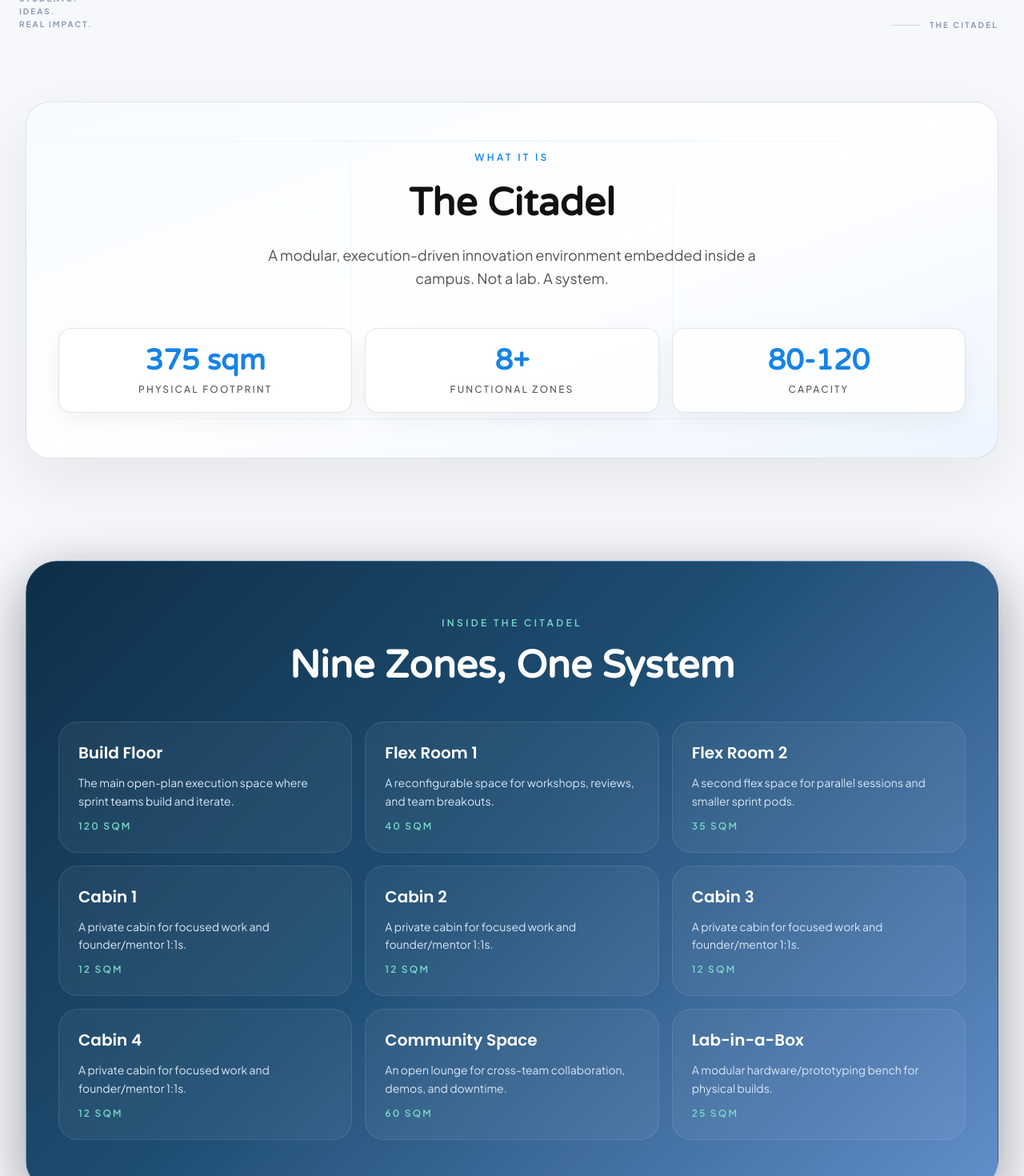
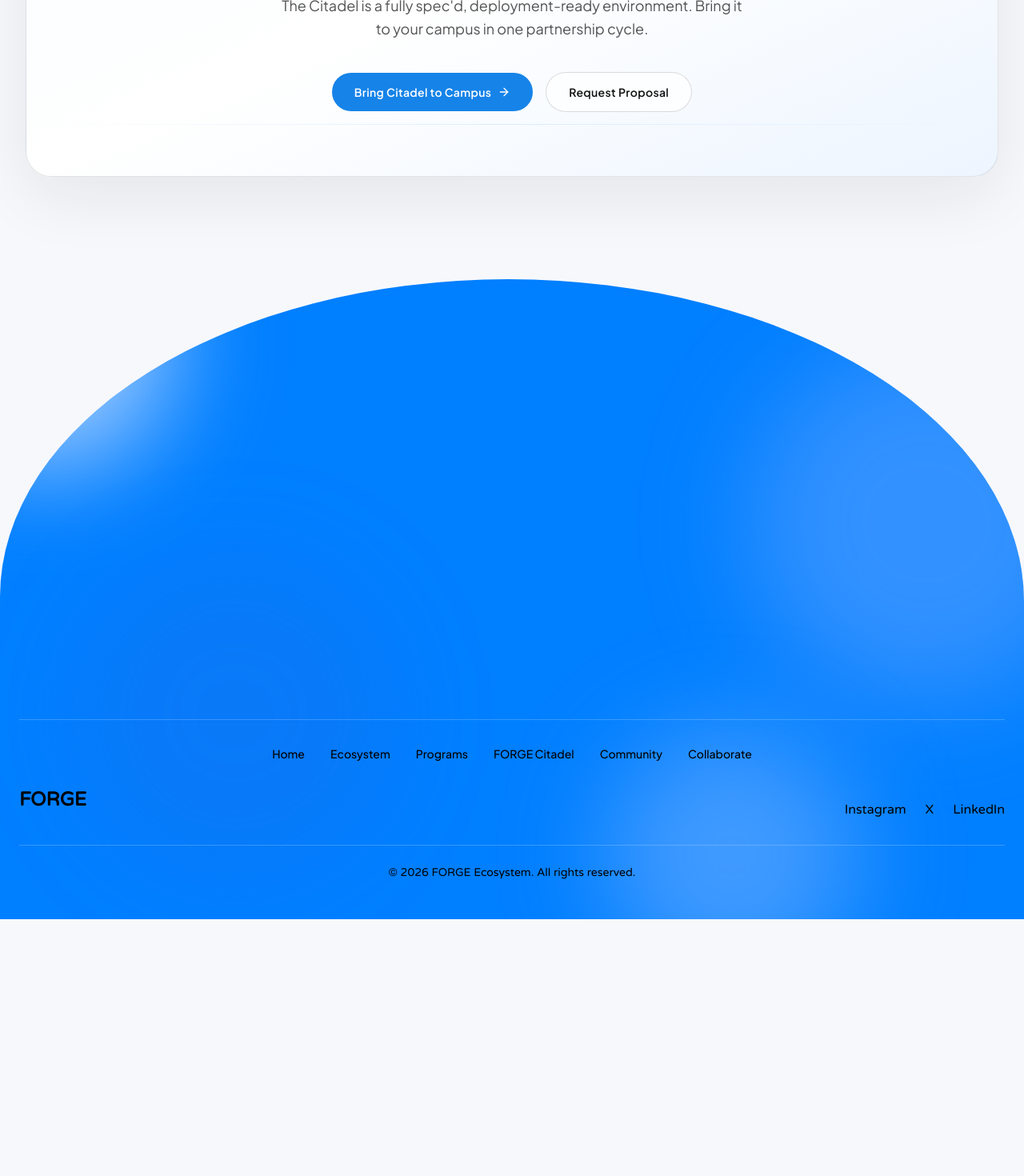
Before and after one commit to YashSri/winnoforge_website_d1, a Next.js app: page /citadel1 in a window 1280 px wide. Shown: the part 5340-6810 px from the top of the page at 80% size. Built offline with nearby package versions, Linux system fonts and the light colour scheme; a web font is replaced by a local one.

Commit message:
feat(citadel): remove What It Is stats and Nine Zones sections and dead code

```diff
--- a/components/citadel/ZoneCard.tsx
+++ /dev/null
@@ -1,17 +0,0 @@
-export interface Zone {
-  name: string;
-  description: string;
-  dimensions: string;
-}
-
-export default function ZoneCard({ zone }: { zone: Zone }) {
-  return (
-    <div className="flex flex-col gap-3 rounded-3xl border border-white/10 bg-white/5 p-6 backdrop-blur-sm transition-all hover:-translate-y-1 hover:bg-white/10">
-      <h3 className="font-clash text-xl font-semibold text-white">{zone.name}</h3>
-      <p className="font-jakarta text-sm leading-relaxed text-[#D8E7F5]">{zone.description}</p>
-      <span className="mt-auto font-jakarta text-xs font-semibold uppercase tracking-[0.18em] text-[#78D8C6]">
-        {zone.dimensions}
-      </span>
-    </div>
-  );
-}
--- a/components/winnoforge-main1/components1/citadel/page (3).tsx
+++ b/components/winnoforge-main1/components1/citadel/page (3).tsx
@@ -38,7 +38,6 @@ import Footer from "@/components/Footer";
 import Navbar from "@/components/Navbar";
 import ScrollReveal from "@/components/winnoforge-main1/components1/citadel/ScrollReveal";
 import PartnerButton from "@/components/modal/PartnerButton";
-import ZoneCard, { type Zone } from "@/components/citadel/ZoneCard";
 import FaqAccordion from "@/components/shared/FaqAccordion";
 import CitadelHero from "@/components/citadel/CitadelHero";
 import WhatIsCitadel from "@/components/citadel/WhatIsCitadel";
@@ -102,11 +101,6 @@ const pillars = [
   },
 ];
 
-const stats = [
-  { value: "375 sqm", label: "Physical footprint" },
-  { value: "8+", label: "Functional zones" },
-  { value: "80-120", label: "Capacity" },
-];
 
 const modes = [
   {
@@ -155,53 +149,6 @@ const studentOutcomes = [
   "Portfolio of shipped work",
 ];
 
-const zones: Zone[] = [
-  {
-    name: "Build Floor",
-    description: "The main open-plan execution space where sprint teams build and iterate.",
-    dimensions: "120 sqm",
-  },
-  {
-    name: "Flex Room 1",
-    description: "A reconfigurable space for workshops, reviews, and team breakouts.",
-    dimensions: "40 sqm",
-  },
-  {
-    name: "Flex Room 2",
-    description: "A second flex space for parallel sessions and smaller sprint pods.",
-    dimensions: "35 sqm",
-  },
-  {
-    name: "Cabin 1",
-    description: "A private cabin for focused work and founder/mentor 1:1s.",
-    dimensions: "12 sqm",
-  },
-  {
-    name: "Cabin 2",
-    description: "A private cabin for focused work and founder/mentor 1:1s.",
-    dimensions: "12 sqm",
-  },
-  {
-    name: "Cabin 3",
-    description: "A private cabin for focused work and founder/mentor 1:1s.",
-    dimensions: "12 sqm",
-  },
-  {
-    name: "Cabin 4",
-    description: "A private cabin for focused work and founder/mentor 1:1s.",
-    dimensions: "12 sqm",
-  },
-  {
-    name: "Community Space",
-    description: "An open lounge for cross-team collaboration, demos, and downtime.",
-    dimensions: "60 sqm",
-  },
-  {
-    name: "Lab-in-a-Box",
-    description: "A modular hardware/prototyping bench for physical builds.",
-    dimensions: "25 sqm",
-  },
-];
 
 const founderVoice = [
   {
@@ -285,7 +232,7 @@ const citadelFaqs = [
   },
   {
     question: "Is the Citadel a physical location or a digital environment?",
-    answer: "The Citadel is primarily a physical execution environment (see the zones above), supported by digital spaces for resources, scheduling, and communication.",
+    answer: "The Citadel is primarily a physical execution environment, supported by digital spaces for resources, scheduling, and communication.",
   },
   {
     question: "Is the Citadel available outside program hours?",
@@ -435,101 +382,6 @@ export default function CitadelPage() {
         <StructuralResponse />
 
         <CitadelExperienceBento />
-
-        <section className="px-4 py-8 md:px-8 md:py-12">
-          <div className="mx-auto max-w-7xl">
-            <ScrollReveal>
-              <div className="relative overflow-hidden rounded-[30px] border border-black/10 bg-gradient-to-br from-[#f7fbff] via-white to-[#eef5ff] px-7 py-12 shadow-[0_28px_80px_rgba(23,23,23,0.08)] md:px-10 md:py-14">
-                <div className="pointer-events-none absolute inset-0">
-                  <div className="absolute left-0 top-12 h-px w-full bg-gradient-to-r from-transparent via-primary/12 to-transparent" />
-                  <div className="absolute bottom-12 left-0 h-px w-full bg-gradient-to-r from-transparent via-primary/12 to-transparent" />
-                  <div className="absolute left-[33.333%] top-0 h-full w-px bg-gradient-to-b from-transparent via-primary/8 to-transparent" />
-                  <div className="absolute right-[33.333%] top-0 h-full w-px bg-gradient-to-b from-transparent via-primary/8 to-transparent" />
-                </div>
-
-                <div className="relative">
-                  <div className="mx-auto max-w-3xl text-center">
-                    <span className="font-jakarta text-xs font-semibold uppercase tracking-[0.28em] text-primary">
-                      What It Is
-                    </span>
-                    <h2 className="mt-4 font-varela text-4xl font-semibold leading-tight text-foreground md:text-5xl">
-                      The Citadel
-                    </h2>
-                    <p className="mx-auto mt-5 max-w-2xl font-jakarta text-base leading-relaxed text-foreground/72 md:text-lg">
-                      A modular, execution-driven innovation environment
-                      embedded inside a campus. Not a lab. A system.
-                    </p>
-                  </div>
-
-                  <div className="mt-12 grid gap-4 md:grid-cols-3">
-                    {stats.map((stat) => (
-                      <div
-                        key={stat.label}
-                        className="rounded-2xl border border-black/10 bg-white/80 p-5 text-center shadow-[0_10px_30px_rgba(23,23,23,0.05)]"
-                      >
-                        <p className="font-varela text-3xl font-semibold text-primary md:text-4xl">
-                          {stat.value}
-                        </p>
-                        <p className="mt-2 font-jakarta text-xs font-medium uppercase tracking-[0.18em] text-foreground/70">
-                          {stat.label}
-                        </p>
-                      </div>
-                    ))}
-                  </div>
-                </div>
-              </div>
-            </ScrollReveal>
-          </div>
-        </section>
-
-        {/* =====================================================
-            TEMPORARILY HIDDEN — PHYSICAL DESIGN
-            To restore this section, uncomment the block below.
-        ===================================================== */}
-        {/*
-        <section id="layout" className="px-4 py-8 md:px-8 md:py-12">
-          <div className="mx-auto max-w-7xl">
-            <ScrollReveal className="mb-10 text-center">
-              <span className="font-jakarta text-xs font-semibold uppercase tracking-[0.28em] text-primary">
-                Physical Design
-              </span>
-              <h2 className="mt-3 font-varela text-4xl font-semibold leading-tight text-foreground md:text-5xl">
-                Built to Operate, Not Just Occupy
-              </h2>
-            </ScrollReveal>
-
-            <ScrollReveal delay={60}>
-              <div className="flex min-h-72 items-center justify-center overflow-hidden rounded-3xl border border-black/10 bg-gradient-to-br from-[#f7fbff] via-white to-[#eef6ff] shadow-[0_18px_50px_rgba(23,23,23,0.06)] md:min-h-96">
-                <div className="text-center">
-                  <Layers className="mx-auto h-10 w-10 text-primary/35" />
-                  <p className="mt-3 font-jakarta text-sm font-medium text-foreground/50">
-                    Floor Plan - Coming Soon
-                  </p>
-                </div>
-              </div>
-            </ScrollReveal>
-          </div>
-        </section>
-        */}
-
-        <section className="px-4 py-14 md:px-8 md:py-20">
-          <div className="mx-auto max-w-7xl overflow-hidden rounded-[2.5rem] border border-white/10 bg-[linear-gradient(135deg,#0E2E48_0%,#1E4D72_45%,#628ECB_100%)] px-6 py-14 shadow-[0_20px_70px_rgba(2,8,20,0.4)] md:px-10 md:py-16">
-            <ScrollReveal className="mb-10 text-center">
-              <span className="font-jakarta text-xs font-semibold uppercase tracking-[0.28em] text-[#78D8C6]">
-                Inside the Citadel
-              </span>
-              <h2 className="mt-3 font-varela text-4xl font-semibold leading-tight text-white md:text-5xl">
-                Nine Zones, One System
-              </h2>
-            </ScrollReveal>
-
-            <div className="grid gap-4 sm:grid-cols-2 lg:grid-cols-3">
-              {zones.map((zone) => (
-                <ZoneCard key={zone.name} zone={zone} />
-              ))}
-            </div>
-          </div>
-        </section>
 
 
         {/* =====================================================
```
